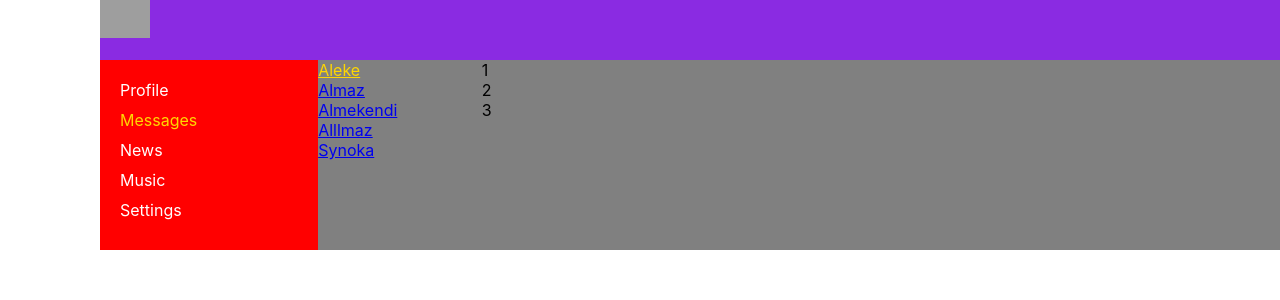
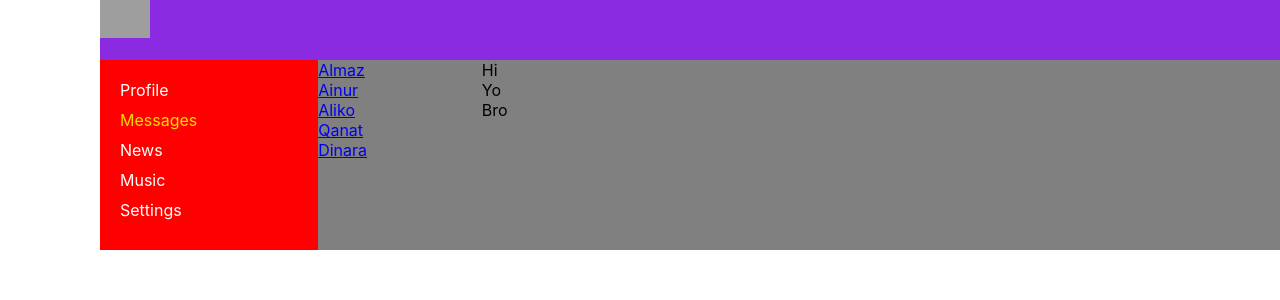
Before and after one commit to AlekefromKz/React-Kabzda-Onay, a React (Create React App) app: page /dialogs in a window 1280 px wide. Shown: the top 300 px of the page. Built offline with nearby package versions, Linux system fonts and the light colour scheme; grey boxes are pictures that could not be loaded.

Commit message:
Finished lesson #23

```diff
--- a/src/components/Dialogs/Dialogs.jsx
+++ b/src/components/Dialogs/Dialogs.jsx
@@ -1,21 +1,37 @@
 import React from "react";
 import s from "./Dialogs.module.css";
 import {NavLink} from "react-router-dom";
+
+const DialogItem = (props) => {
+    let path = "/dialogs/" + props.id;
+
+    return (
+        <div>
+            <NavLink to={path} className={s.dialog}>{props.name}</NavLink>
+        </div>
+    )
+}
+
+const Message = (props) => {
+    return (
+        <div className={s.message}>{props.message}</div>
+    )
+}
 
 const Dialogs = () => {
     return (
         <div className={s.dialogs}>
             <div className={s.dialogsItems}>
-                <div><NavLink to="/dialogs/1" className={s.dialog + ' ' + s.active}>Aleke</NavLink></div>
-                <div><NavLink to="/dialogs/2" className={s.dialog}>Almaz</NavLink></div>
-                <div><NavLink to="/dialogs/3" className={s.dialog}>Almekendi</NavLink></div>
-                <div><NavLink to="/dialogs/4" className={s.dialog}>Alllmaz</NavLink></div>
-                <div><NavLink to="/dialogs/5" className={s.dialog}>Synoka</NavLink></div>
+                <DialogItem name="Almaz" id="1"/>
+                <DialogItem name="Ainur" id="2"/>
+                <DialogItem name="Aliko" id="3"/>
+                <DialogItem name="Qanat" id="4"/>
+                <DialogItem name="Dinara" id="5"/>
             </div>
             <div className={s.messages}>
-                <div className={s.message}>1</div>
-                <div className={s.message}>2</div>
-                <div className={s.message}>3</div>
+                <Message message="Hi" />
+                <Message message="Yo" />
+                <Message message="Bro" />
             </div>
         </div>
     );
--- a/src/components/Profile/MyPosts/MyPosts.jsx
+++ b/src/components/Profile/MyPosts/MyPosts.jsx
@@ -4,11 +4,17 @@ import Post from "./Post/Post";
 
 const MyPosts = () => {
     return (
-        <div>
-            my posts
+        <div className={s.MyPosts}>
+            <h3>my posts</h3>
             <div>
-                new post
+                <div>
+                    <textarea></textarea>
+                </div>
+                <div>
+                    <button>Add post</button>
+                </div>
             </div>
+            <div className={s.postsBlock}></div>
             <Post message="Hey bro!" likesCount="15"/>
             <Post message="My second post" likesCount="20"/>
         </div>
--- a/src/components/Profile/MyPosts/MyPosts.module.css
+++ b/src/components/Profile/MyPosts/MyPosts.module.css
@@ -0,0 +1,7 @@
+.MyPosts{
+    padding: 10px;
+}
+
+.postsBlock{
+    margin-top: 30px;
+}
--- a/src/components/Profile/Profile.jsx
+++ b/src/components/Profile/Profile.jsx
@@ -1,16 +1,12 @@
 import React from "react";
 import MyPosts from "./MyPosts/MyPosts";
+import ProfileInfo from "./ProfileInfo/ProfileInfo";
 import s from "./Profile.module.css";
 
 const Profile = () => {
     return (
         <div>
-            <div>
-                <img src="https://helpx.adobe.com/content/dam/help/en/photoshop/using/convert-color-image-black-white/jcr_content/main-pars/before_and_after/image-before/Landscape-Color.jpg"></img>
-            </div>
-            <div>
-                ava + desc
-            </div>
+            <ProfileInfo />
             <MyPosts />
         </div>
     );
--- /dev/null
+++ b/src/components/Profile/ProfileInfo/ProfileInfo.jsx
@@ -0,0 +1,17 @@
+import React from "react";
+import s from "./ProfileInfo.module.css";
+
+const ProfileInfo = () => {
+    return (
+        <div>
+            <div>
+                <img src="https://helpx.adobe.com/content/dam/help/en/photoshop/using/convert-color-image-black-white/jcr_content/main-pars/before_and_after/image-before/Landscape-Color.jpg"></img>
+            </div>
+            <div className={s.profileDescriprion}>
+                ava + desc
+            </div>
+        </div>
+    );
+}
+
+export default ProfileInfo;
--- /dev/null
+++ b/src/components/Profile/ProfileInfo/ProfileInfo.module.css
@@ -0,0 +1,3 @@
+.profileDescriprion{
+    padding: 10px;
+}
```
